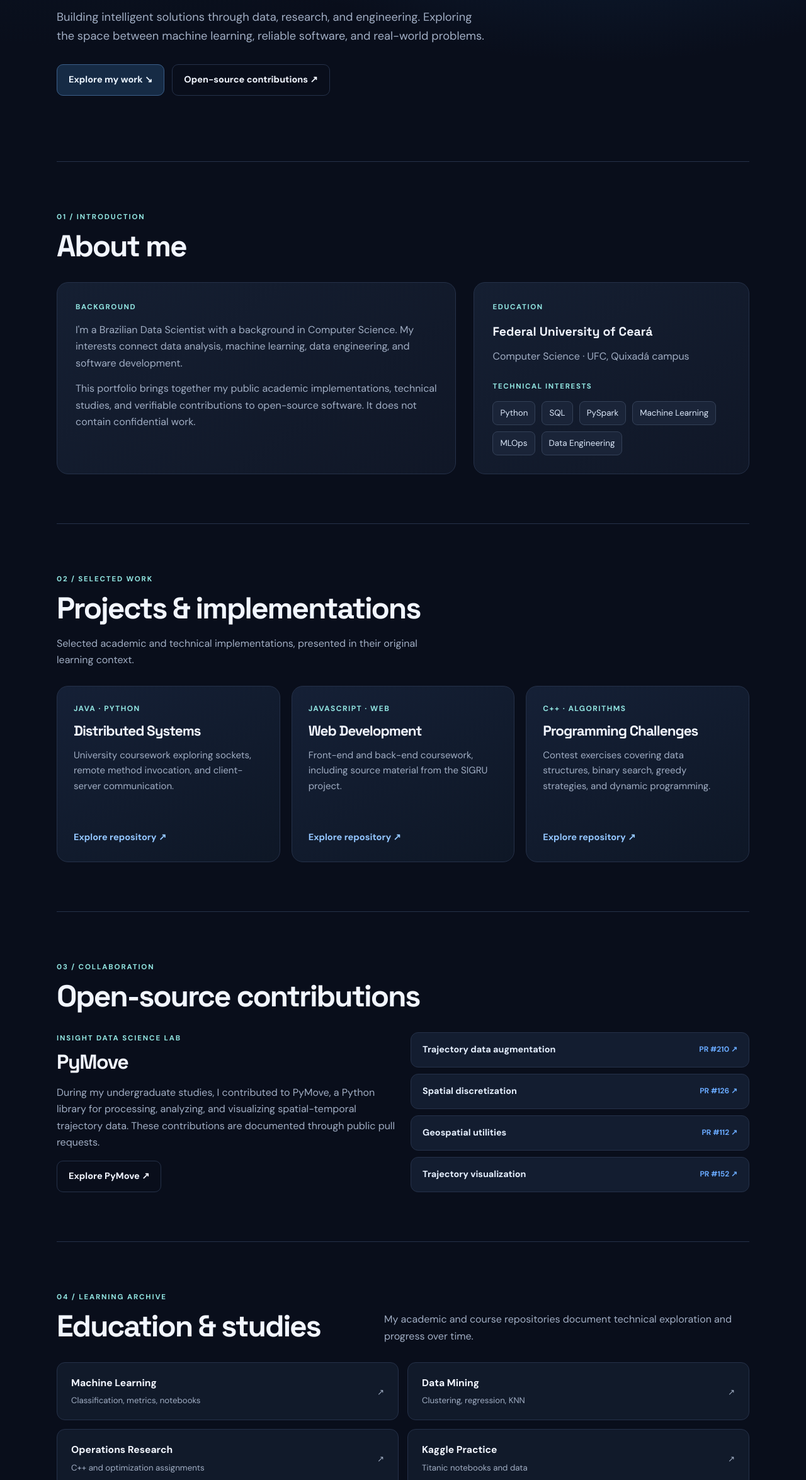
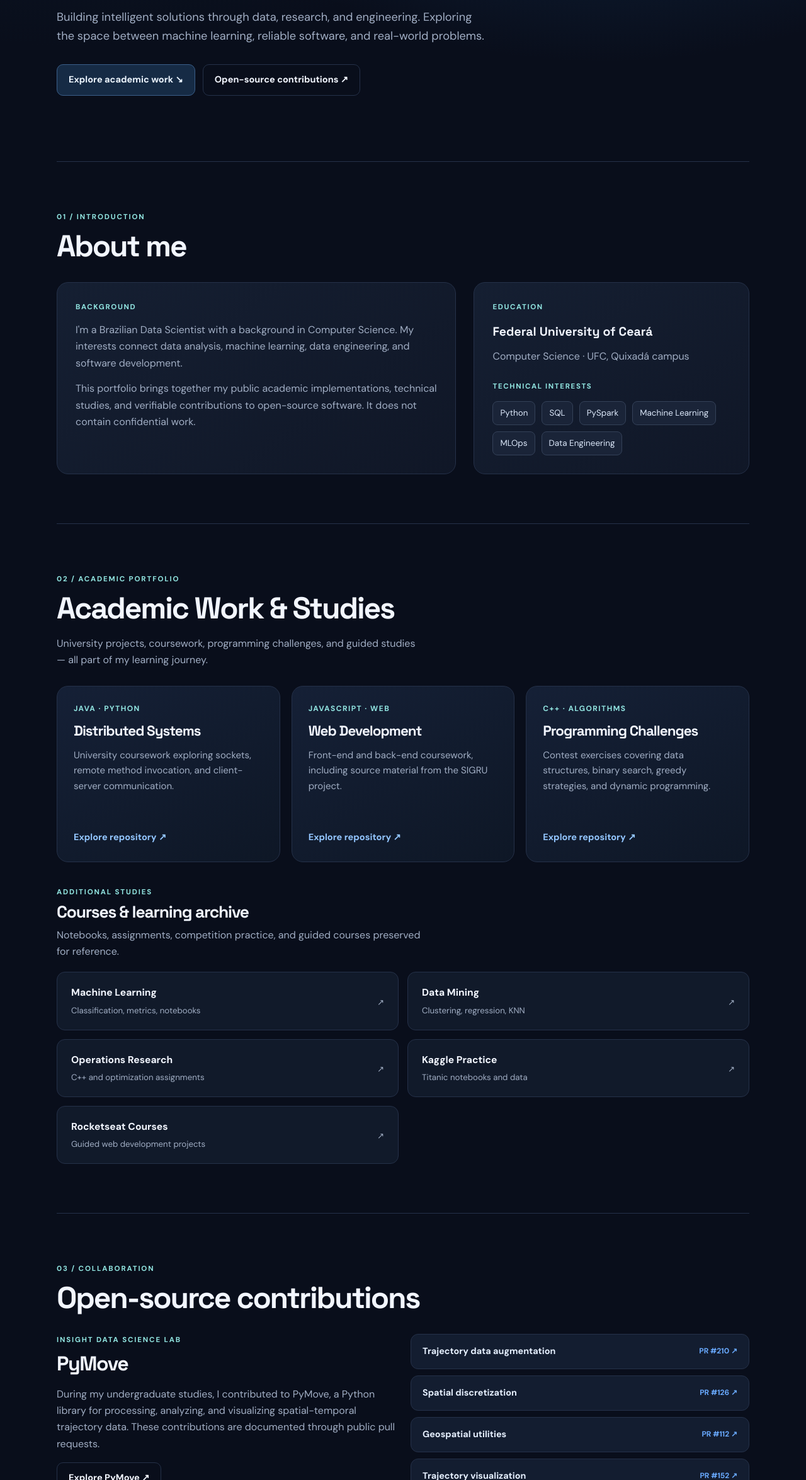
Before and after one commit to pedroccufc/pedroccufc, a plain HTML site: page docs/index.html in a window 1280 px wide. Shown: the part 450-2800 px from the top of the page at 63% size. Drawn offline with Linux system fonts and the light colour scheme.

Commit message:
docs: consolidate academic projects and studies into one section

```diff
--- a/docs/index.html
+++ b/docs/index.html
@@ -58,9 +58,8 @@
     <a class="brand" href="#home" aria-label="Pedro Jr. home">pedrojr<span class="dot">.ds</span></a>
     <nav aria-label="Primary navigation">
       <a class="navlink" href="#about">About</a>
-      <a class="navlink" href="#projects">Projects</a>
+      <a class="navlink" href="#projects">Academic Work</a>
       <a class="navlink" href="#opensource">Open Source</a>
-      <a class="navlink" href="#education">Education</a>
       <a class="button secondary" href="https://github.com/pedroccufc" target="_blank" rel="noopener noreferrer">GitHub ↗</a>
     </nav>
   </header>
@@ -71,7 +70,7 @@
       <p class="role">Data Scientist | Machine Learning & MLOps</p>
       <p class="summary">Building intelligent solutions through data, research, and engineering. Exploring the space between machine learning, reliable software, and real-world problems.</p>
       <div class="actions">
-        <a class="button" href="#projects">Explore my work ↘</a>
+        <a class="button" href="#projects">Explore academic work ↘</a>
         <a class="button secondary" href="#opensource">Open-source contributions ↗</a>
       </div>
     </div>
@@ -83,11 +82,19 @@
       </div>
     </section>
     <section id="projects">
-      <div class="section-head"><div><div class="kicker">02 / Selected work</div><h2>Projects & implementations</h2></div><p class="section-sub">Selected academic and technical implementations, presented in their original learning context.</p></div>
+      <div class="section-head"><div><div class="kicker">02 / Academic portfolio</div><h2>Academic Work & Studies</h2></div><p class="section-sub">University projects, coursework, programming challenges, and guided studies — all part of my learning journey.</p></div>
       <div class="cards">
         <a class="card" href="https://github.com/pedroccufc/distributed-systems" target="_blank" rel="noopener noreferrer"><div class="card-top">Java · Python</div><h3>Distributed Systems</h3><p>University coursework exploring sockets, remote method invocation, and client-server communication.</p><div class="card-link">Explore repository ↗</div></a>
         <a class="card" href="https://github.com/pedroccufc/software-development-web" target="_blank" rel="noopener noreferrer"><div class="card-top">JavaScript · Web</div><h3>Web Development</h3><p>Front-end and back-end coursework, including source material from the SIGRU project.</p><div class="card-link">Explore repository ↗</div></a>
         <a class="card" href="https://github.com/pedroccufc/programming-challenges" target="_blank" rel="noopener noreferrer"><div class="card-top">C++ · Algorithms</div><h3>Programming Challenges</h3><p>Contest exercises covering data structures, binary search, greedy strategies, and dynamic programming.</p><div class="card-link">Explore repository ↗</div></a>
+      </div>
+      <div style="margin-top:38px; margin-bottom:19px"><div class="kicker">Additional studies</div><h3 style="font-size:1.65rem;margin:7px 0">Courses & learning archive</h3><p class="section-sub">Notebooks, assignments, competition practice, and guided courses preserved for reference.</p></div>
+      <div class="study-grid">
+        <a class="study" href="https://github.com/pedroccufc/machine-learn" target="_blank" rel="noopener noreferrer"><div><strong>Machine Learning</strong><span>Classification, metrics, notebooks</span></div><span class="arrow">↗</span></a>
+        <a class="study" href="https://github.com/pedroccufc/data-mining" target="_blank" rel="noopener noreferrer"><div><strong>Data Mining</strong><span>Clustering, regression, KNN</span></div><span class="arrow">↗</span></a>
+        <a class="study" href="https://github.com/pedroccufc/operational-research" target="_blank" rel="noopener noreferrer"><div><strong>Operations Research</strong><span>C++ and optimization assignments</span></div><span class="arrow">↗</span></a>
+        <a class="study" href="https://github.com/pedroccufc/kaggle-competitions" target="_blank" rel="noopener noreferrer"><div><strong>Kaggle Practice</strong><span>Titanic notebooks and data</span></div><span class="arrow">↗</span></a>
+        <a class="study" href="https://github.com/pedroccufc/rocketseat-omnistack" target="_blank" rel="noopener noreferrer"><div><strong>Rocketseat Courses</strong><span>Guided web development projects</span></div><span class="arrow">↗</span></a>
       </div>
     </section>
     <section id="opensource">
@@ -102,18 +109,8 @@
         </div>
       </div>
     </section>
-    <section id="education">
-      <div class="section-head"><div><div class="kicker">04 / Learning archive</div><h2>Education & studies</h2></div><p class="section-sub">My academic and course repositories document technical exploration and progress over time.</p></div>
-      <div class="study-grid">
-        <a class="study" href="https://github.com/pedroccufc/machine-learn" target="_blank" rel="noopener noreferrer"><div><strong>Machine Learning</strong><span>Classification, metrics, notebooks</span></div><span class="arrow">↗</span></a>
-        <a class="study" href="https://github.com/pedroccufc/data-mining" target="_blank" rel="noopener noreferrer"><div><strong>Data Mining</strong><span>Clustering, regression, KNN</span></div><span class="arrow">↗</span></a>
-        <a class="study" href="https://github.com/pedroccufc/operational-research" target="_blank" rel="noopener noreferrer"><div><strong>Operations Research</strong><span>C++ and optimization assignments</span></div><span class="arrow">↗</span></a>
-        <a class="study" href="https://github.com/pedroccufc/kaggle-competitions" target="_blank" rel="noopener noreferrer"><div><strong>Kaggle Practice</strong><span>Titanic notebooks and data</span></div><span class="arrow">↗</span></a>
-        <a class="study" href="https://github.com/pedroccufc/rocketseat-omnistack" target="_blank" rel="noopener noreferrer"><div><strong>Rocketseat Courses</strong><span>Guided web development projects</span></div><span class="arrow">↗</span></a>
-      </div>
-    </section>
     <section id="contact">
-      <div class="cta"><div class="kicker">05 / Find my work</div><h2>Let's connect through code.</h2><p>Discover repositories, technical studies, and open-source contributions on GitHub.</p><a class="button" href="https://github.com/pedroccufc" target="_blank" rel="noopener noreferrer">Visit my GitHub ↗</a></div>
+      <div class="cta"><div class="kicker">04 / Find my work</div><h2>Let's connect through code.</h2><p>Discover repositories, technical studies, and open-source contributions on GitHub.</p><a class="button" href="https://github.com/pedroccufc" target="_blank" rel="noopener noreferrer">Visit my GitHub ↗</a></div>
     </section>
   </main>
   <footer class="wrap"><span>© <span id="year">2026</span> Pedro Jr. · pedrojr.ds</span><span>Designed for clarity, built with HTML & CSS.</span></footer>
```
